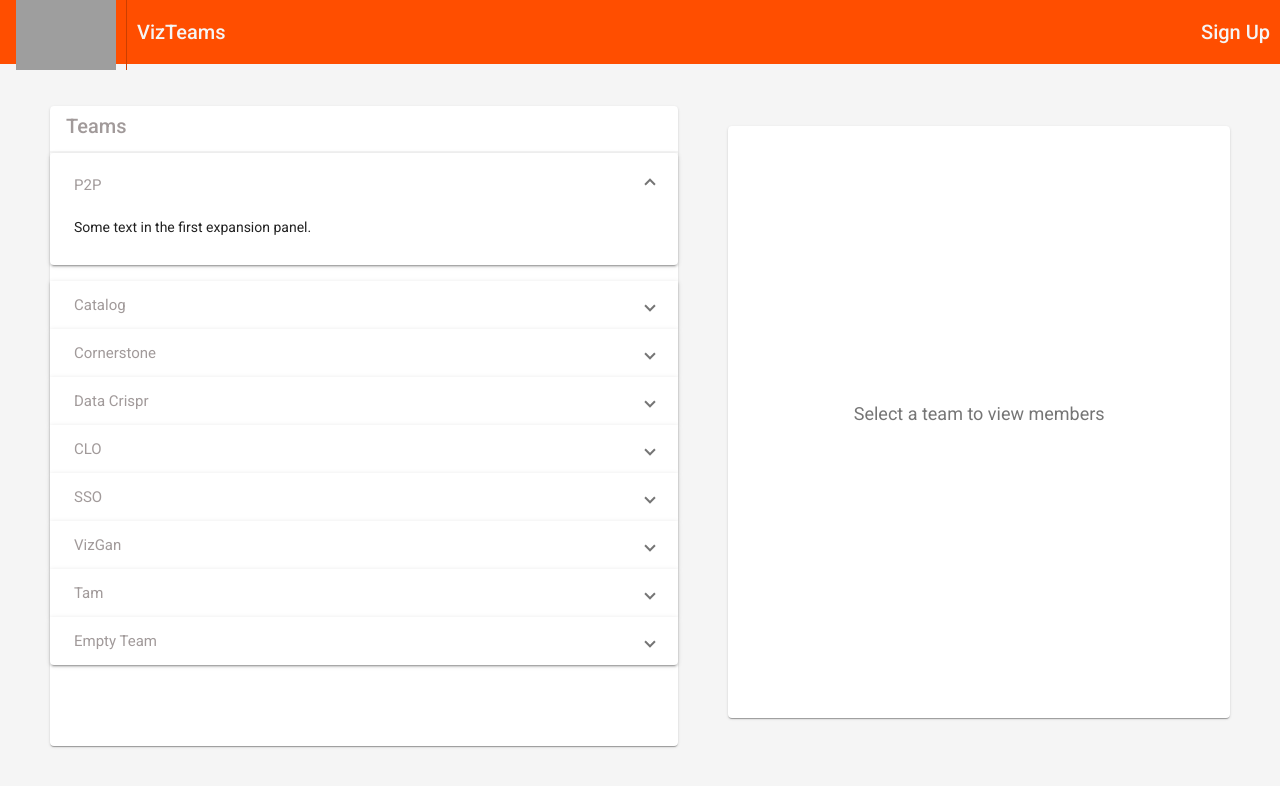
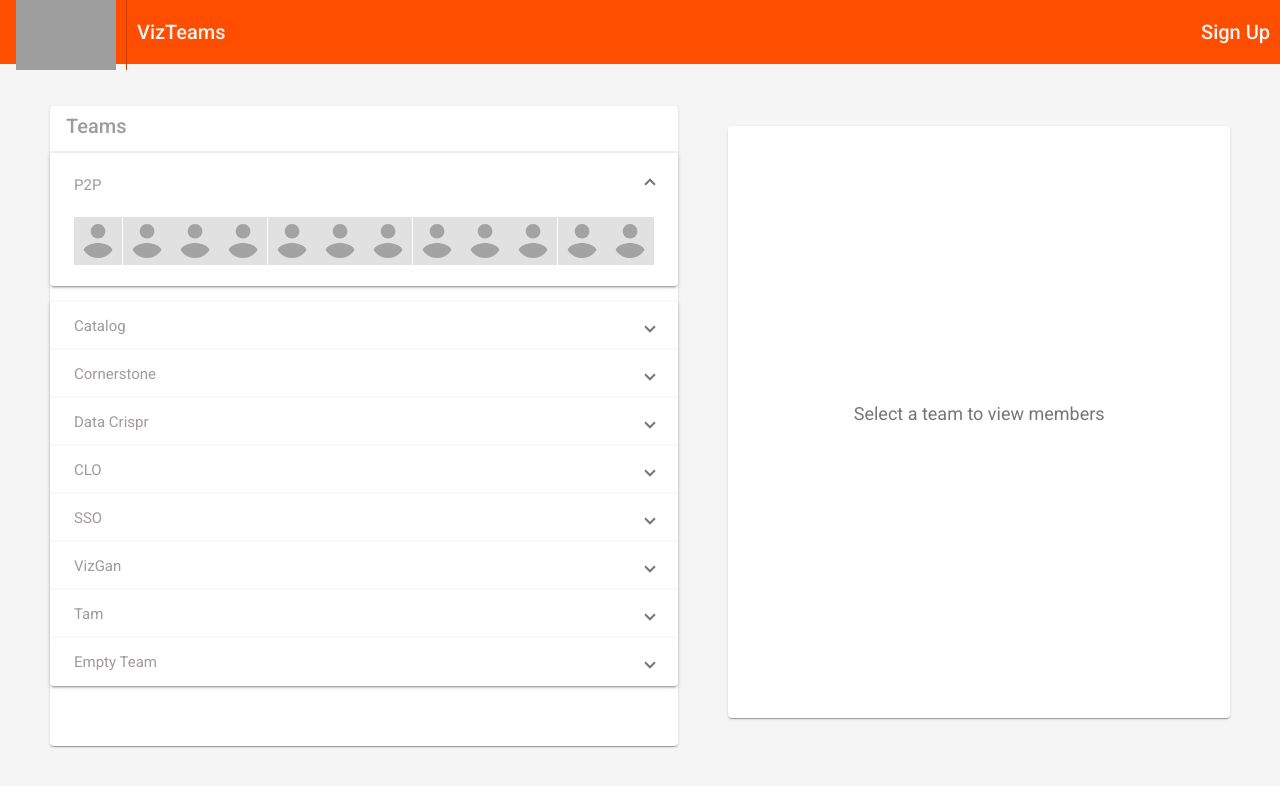
Before and after one commit to Draike13/vizteams-ng, an Angular app: page / in a window 1280 px wide. Both pictures are taken after a click on the button "P2P". Shown: the top 786 px of the page. Built offline with nearby package versions, Linux system fonts and the light colour scheme; grey boxes are pictures that could not be loaded.

Commit message:
addes user pics and tool tip
Co-authored-by: Joe Letner <jrletner@gmail.com>

```diff
--- a/src/app/app.module.ts
+++ b/src/app/app.module.ts
@@ -19,6 +19,8 @@ import { MatInputModule } from '@angular/material/input';
 import { MatIconModule } from '@angular/material/icon';
 import { MatButtonModule } from '@angular/material/button';
 import { ReactiveFormsModule } from '@angular/forms';
+import {MatTooltipModule} from '@angular/material/tooltip';
+import {TooltipPosition} from '@angular/material/tooltip';
 
 @NgModule({
   declarations: [
@@ -43,6 +45,7 @@ import { ReactiveFormsModule } from '@angular/forms';
     MatIconModule,
     MatButtonModule,
     ReactiveFormsModule,
+    MatTooltipModule,
   ],
   providers: [],
   bootstrap: [AppComponent],
--- a/src/app/teamlist/teamlist.component.html
+++ b/src/app/teamlist/teamlist.component.html
@@ -40,7 +40,12 @@
           <mat-expansion-panel-header>
             <mat-panel-title style="color: rgb(161, 154, 154); ">P2P</mat-panel-title>
           </mat-expansion-panel-header>
-          <p>Some text in the first expansion panel.</p>
+
+          <div class="imgPath">
+            <div *ngFor="let teamMember of teamMembers">
+               <img src={{teamMember.coverImagePath}} class="avatar"  matTooltip={{teamMember.name}} [matTooltipClass]="'teammembertooltip'" [matTooltipPosition]="'above'" />
+            </div>
+          </div>
         </mat-expansion-panel>
 
         <mat-expansion-panel class="team-expansion-panel">
--- a/src/app/teamlist/teamlist.component.scss
+++ b/src/app/teamlist/teamlist.component.scss
@@ -15,3 +15,21 @@
     padding-bottom: 3px;
     padding-top: 10px;
 }
+
+.avatar{
+  height: 6vh;
+  padding: 0px
+
+}
+
+.imgPath{
+  display: flex;
+    flex-wrap: nowrap;
+    justify-content: space-evenly;
+}
+::ng-deep .teammembertooltip{
+margin: -5;
+position: absolute;
+top: -50px;
+left: -40px;
+}
--- a/src/app/teamlist/teamlist.component.ts
+++ b/src/app/teamlist/teamlist.component.ts
@@ -1,6 +1,8 @@
 import { Component, OnInit } from '@angular/core';
 import {MatExpansionModule} from '@angular/material/expansion';
 import { CdkAccordionModule } from '@angular/cdk/accordion';
+import { TeamMember } from '../models/teamMember.model';
+
 
 @Component({
   selector: 'app-teamlist',
@@ -10,7 +12,80 @@ import { CdkAccordionModule } from '@angular/cdk/accordion';
 export class TeamlistComponent implements OnInit {
 
 
-teams = []
+teamMembers: TeamMember[] = [
+  {
+    name: "Member1",
+    title: "MemberTitle",
+    coverImagePath:"assets/avatar.png",
+    id: "1",
+  },
+  {
+    name: "Member2",
+    title: "MemberTitle",
+    coverImagePath:"assets/avatar.png",
+    id: "2",
+  },
+  {
+    name: "Member3",
+    title: "MemberTitle",
+    coverImagePath:"assets/avatar.png",
+    id: "3",
+  },
+  {
+    name: "Member4",
+    title: "MemberTitle",
+    coverImagePath:"assets/avatar.png",
+    id: "4",
+  },
+  {
+    name: "Member5",
+    title: "MemberTitle",
+    coverImagePath:"assets/avatar.png",
+    id: "5",
+  },
+  {
+    name: "Member6",
+    title: "MemberTitle",
+    coverImagePath:"assets/avatar.png",
+    id: "6",
+  },
+  {
+    name: "Member7",
+    title: "MemberTitle",
+    coverImagePath:"assets/avatar.png",
+    id: "7",
+  },
+  {
+    name: "Member8",
+    title: "MemberTitle",
+    coverImagePath:"assets/avatar.png",
+    id: "8",
+  },
+  {
+    name: "Member9",
+    title: "MemberTitle",
+    coverImagePath:"assets/avatar.png",
+    id: "9",
+  },
+  {
+    name: "Member10",
+    title: "MemberTitle",
+    coverImagePath:"assets/avatar.png",
+    id: "10",
+  },
+  {
+    name: "Member11",
+    title: "MemberTitle",
+    coverImagePath:"assets/avatar.png",
+    id: "11",
+  },
+  {
+    name: "Member12",
+    title: "MemberTitle",
+    coverImagePath:"assets/avatar.png",
+    id: "12",
+  },
+];
 
 
   constructor() { }
```
Also changed, not shown: src/app/models/teamMember.model.ts (added, +11 -0 lines), src/assets/avatar.png (added), 1 other file (tests, documents, lock files or other folders).
